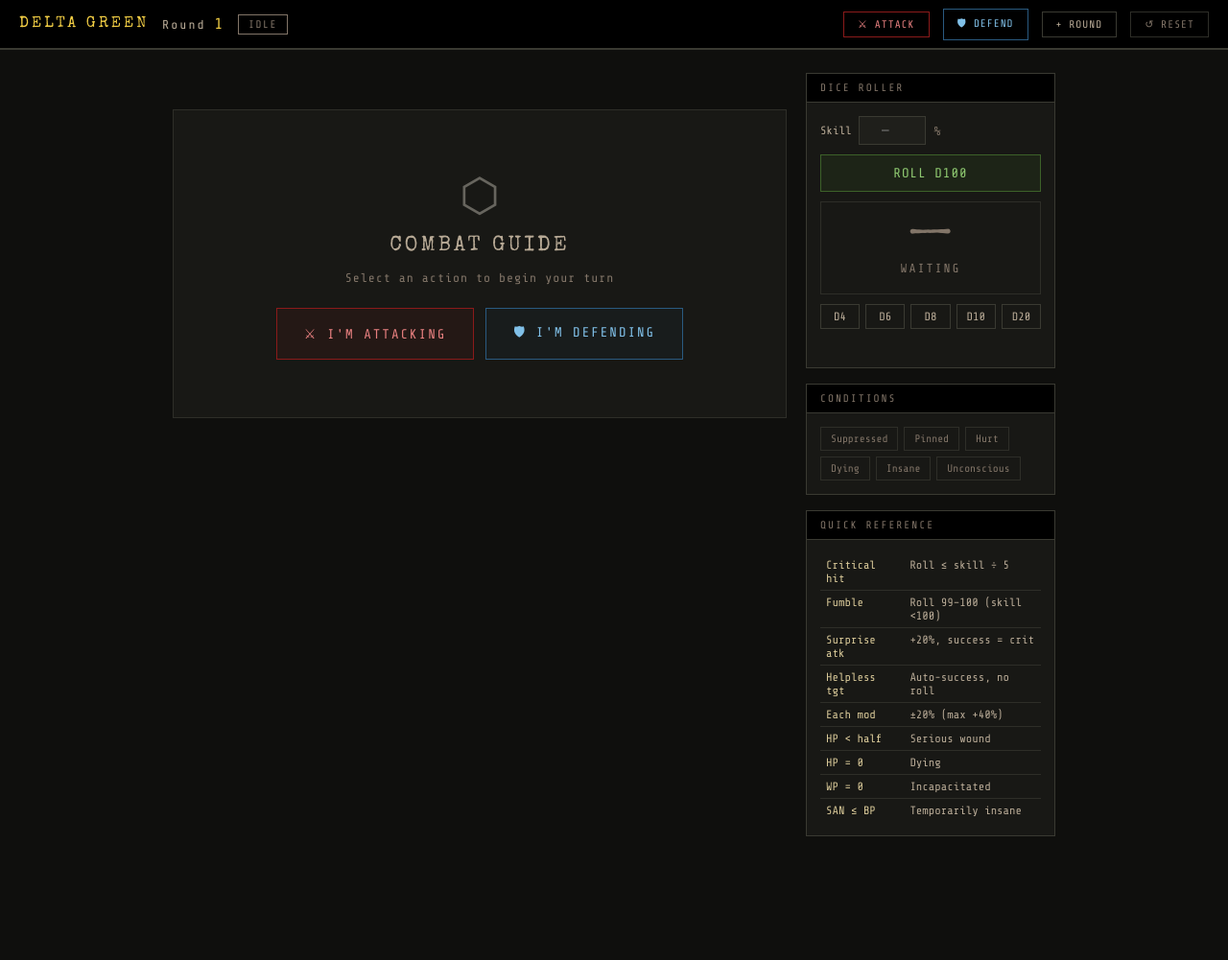
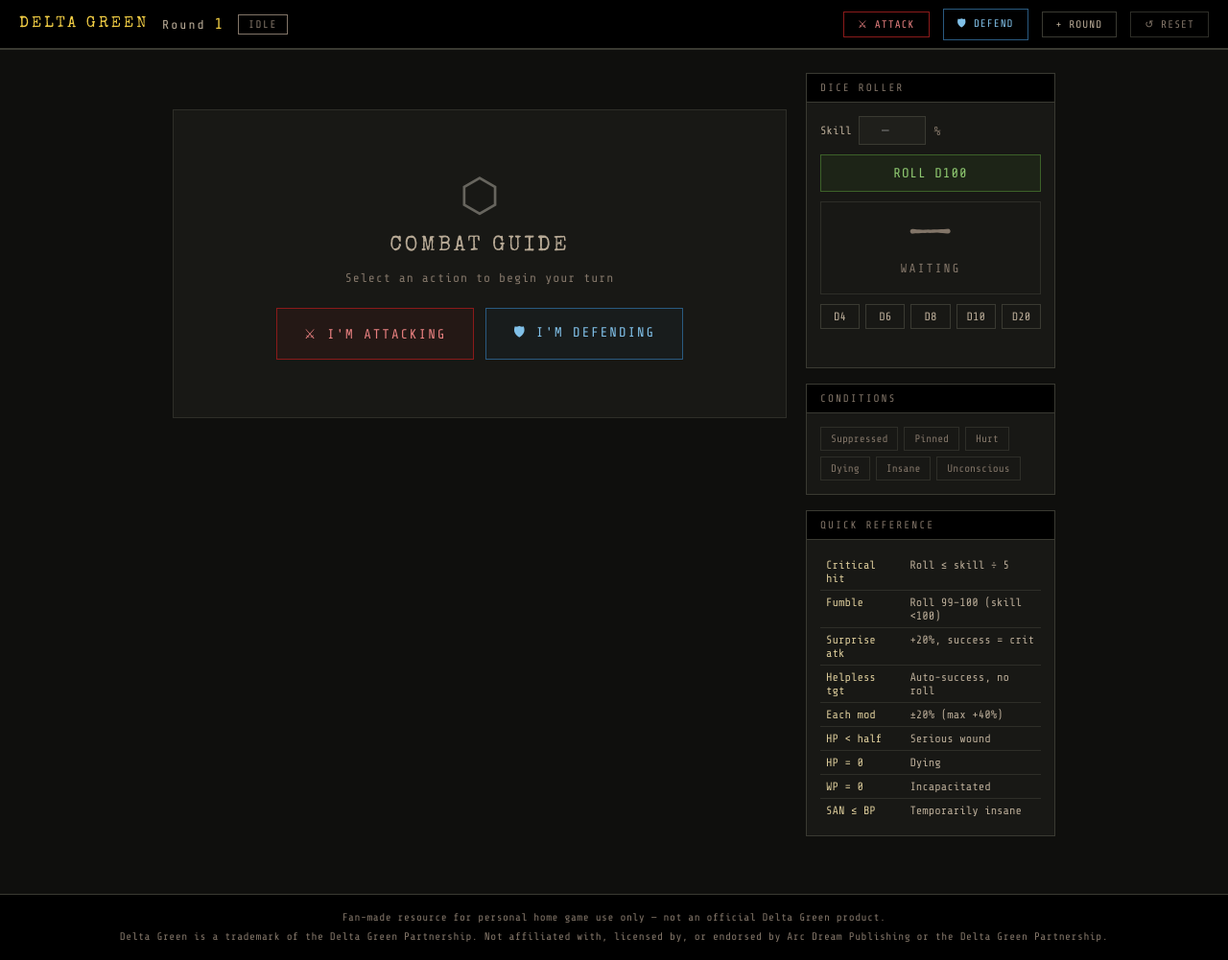
Before and after one commit to litzylowe/delta-green-combat-guide, a plain HTML site: page index.html in a window 1280 px wide. Shown: the whole page at 96% size. Before the commit the page ends 912 px from the top, so only its background shows below. Drawn offline with nearby package versions, Linux system fonts and the light colour scheme.

Commit message:
Update index.html

```diff
--- a/index.html
+++ b/index.html
@@ -437,6 +437,19 @@ html, body {
 @media (max-width: 680px) {
   #main { flex-direction: column; }
   #sidebar { width: 100%; }
+}
+
+/* Footer */
+#site-footer {
+  background: #000;
+  border-top: 1px solid var(--border2);
+  padding: 14px 24px;
+  text-align: center;
+  font-size: 11px;
+  color: var(--text-faint);
+  letter-spacing: 0.5px;
+  line-height: 1.8;
+  margin-top: 20px;
 }
 </style>
 </head>
@@ -929,5 +942,10 @@ document.getElementById('dr-skill').addEventListener('keydown', e => {
   if (e.key === 'Enter') rollD100();
 });
 </script>
+
+<footer id="site-footer">
+  Fan-made resource for personal home game use only — not an official Delta Green product.<br>
+  Delta Green is a trademark of the Delta Green Partnership. Not affiliated with, licensed by, or endorsed by Arc Dream Publishing or the Delta Green Partnership.
+</footer>
 </body>
 </html>
```
